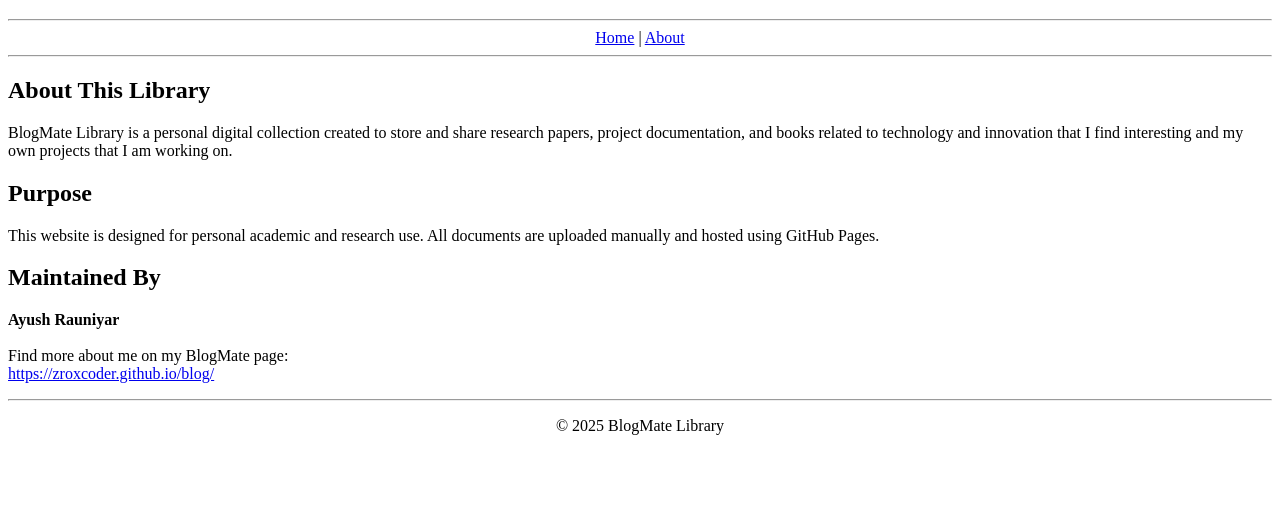
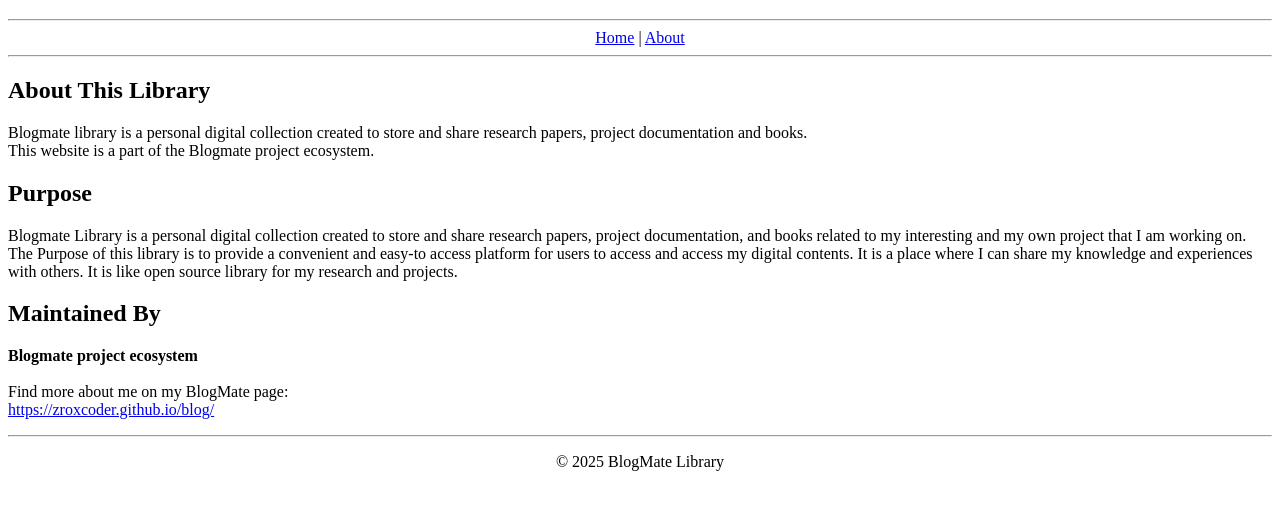
Before and after one commit to zroxcoder/Darkweb-research, a plain HTML site: page about.html in a window 1280 px wide. Shown: the part 61-570 px from the top of the page. Drawn offline with Linux system fonts and the light colour scheme.

Commit message:
update library

```diff
--- a/about.html
+++ b/about.html
@@ -24,22 +24,27 @@
 <h2>About This Library</h2>
 
 <p>
-    BlogMate Library is a personal digital collection created to store and share
-    research papers, project documentation, and books related to technology and
-    innovation that I find interesting and my own projects that I am working on.
+    Blogmate library is a personal digital collection created to store and share
+    research papers, project documentation and books.<br>
+    This website is a part of the Blogmate project ecosystem.
 </p>
 
 <h2>Purpose</h2>
 
 <p>
-    This website is designed for personal academic and research use.
-    All documents are uploaded manually and hosted using GitHub Pages.
+    Blogmate Library is a personal digital collection created to store and share
+    research papers, project documentation, and books related to my interesting
+    and my own project that I am working on. The Purpose of this library is to
+    provide a convenient and easy-to access platform for users to access and
+    access my digital contents. It is a place where I can share my knowledge and
+    experiences with others. It is like open source library for my research and
+    projects.
 </p>
 
 <h2>Maintained By</h2>
 
 <p>
-    <b>Ayush Rauniyar</b><br><br>
+    <b>Blogmate project ecosystem</b><br><br>
     Find more about me on my BlogMate page:<br>
     <a href="https://zroxcoder.github.io/blog/" target="_blank">
         https://zroxcoder.github.io/blog/
```
Also changed, not shown: index.html (+1 -1 lines).
